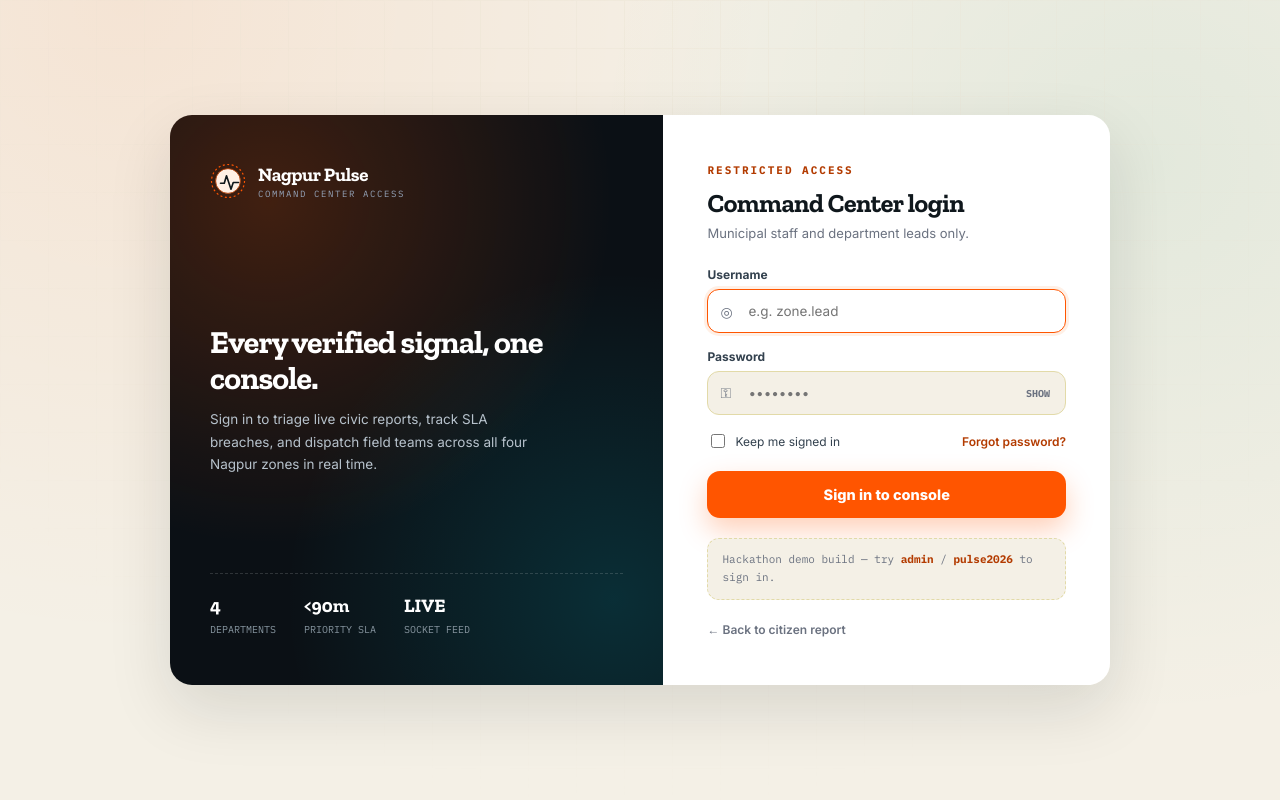
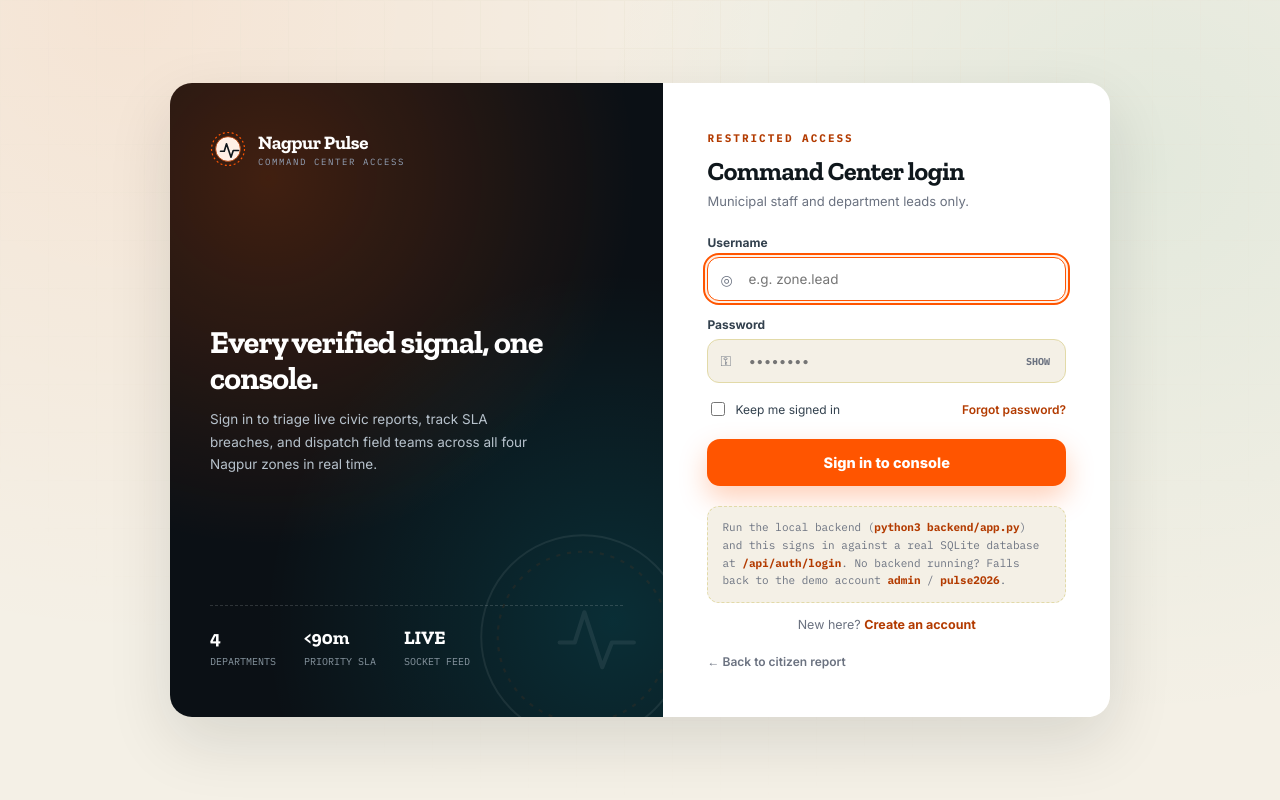
Before and after one commit to Vedantkhandale/Smart_city, a Flask app: page /login in a window 1280 px wide. Run offline with Flask 3, Linux system fonts and the light colour scheme.

Commit message:
updating and updating

```diff
--- a/templates/login.html
+++ b/templates/login.html
@@ -7,6 +7,7 @@
   <link rel="preconnect" href="https://fonts.googleapis.com">
   <link rel="preconnect" href="https://fonts.gstatic.com" crossorigin>
   <link href="https://fonts.googleapis.com/css2?family=Zilla+Slab:wght@500;700;900&family=Inter:wght@400;500;600;700;800&family=IBM+Plex+Mono:wght@400;500;600;700&display=swap" rel="stylesheet">
+  <link rel="stylesheet" href="assets/enhance.css">
   <style>
     :root {
       --paper: #F4F0E6; --paper-raise: #FFFFFF; --ink: #0F171C; --ink-soft: #33414E;
@@ -54,6 +55,9 @@
     .brand-stats { display: flex; gap: 28px; padding-top: 20px; border-top: 1px dashed rgba(255,255,255,0.15); }
     .brand-stats div strong { display: block; font-family: var(--font-display); font-size: 19px; }
     .brand-stats div span { font: 10px var(--font-mono); color: #8896A0; }
+
+    /* Watermark seal, echoing the verification-seal motif from the report page */
+    .brand-panel .seal-watermark { position: absolute; right: -30px; bottom: -30px; width: 220px; height: 220px; opacity: .07; z-index: 0; }
 
     /* Right panel — the actual form */
     .form-panel { background: var(--paper-raise); padding: 48px 44px; display: flex; flex-direction: column; justify-content: center; }
@@ -105,6 +109,8 @@
     .back-link { display: inline-flex; align-items: center; gap: 6px; margin-top: 22px; color: var(--muted); text-decoration: none; font-size: 12px; font-weight: 600; }
     .back-link:hover { color: var(--orange-deep); }
 
+    a:focus-visible, button:focus-visible, input:focus-visible { outline: 2px solid var(--orange); outline-offset: 2px; }
+
     @media (max-width: 820px) {
       .wrap { grid-template-columns: 1fr; }
       .brand-panel { padding: 34px 30px; }
@@ -116,6 +122,11 @@
 <body>
   <div class="wrap">
     <div class="brand-panel">
+      <svg class="seal-watermark" viewBox="0 0 160 160" fill="none">
+        <circle cx="80" cy="80" r="74" fill="none" stroke="#FFFFFF" stroke-width="1.4" />
+        <circle cx="80" cy="80" r="62" fill="none" stroke="#FF5500" stroke-width="1.6" stroke-dasharray="3 5" />
+        <path d="M63 84h11l7-22 13 40 7-18h16" stroke="#FFFFFF" stroke-width="3" fill="none" stroke-linecap="round" stroke-linejoin="round" />
+      </svg>
       <div class="brand-row">
         <svg width="36" height="36" viewBox="0 0 48 48" fill="none">
           <circle cx="24" cy="24" r="22" stroke="#FF5500" stroke-width="1.6" stroke-dasharray="2.6 3.4"/>
@@ -165,11 +176,15 @@
         <button class="submit" type="submit" id="submitBtn"><span id="submitLabel">Sign in to console</span></button>
       </form>
 
-      <div class="demo-note">Hackathon demo build — try <b>admin</b> / <b>pulse2026</b> to sign in.</div>
-      <a class="back-link" href="/">← Back to citizen report</a>
+      <div class="demo-note">Run the local backend (<b>python3 backend/app.py</b>) and this signs in against a real
+        SQLite database at <b>/api/auth/login</b>. No backend running? Falls back to the demo account
+        <b>admin</b> / <b>pulse2026</b>.</div>
+      <div class="switch-line" style="text-align:center;margin-top:14px;font-size:12.5px;color:var(--muted)">New here? <a href="signup.html" style="color:var(--orange-deep);font-weight:700;text-decoration:none">Create an account</a></div>
+      <a class="back-link" href="index.html">← Back to citizen report</a>
     </div>
   </div>
 
+  <script src="assets/effects.js"></script>
   <script>
     const form = document.getElementById('loginForm');
     const username = document.getElementById('username');
@@ -179,6 +194,11 @@
     const formError = document.getElementById('formError');
     const formErrorText = document.getElementById('formErrorText');
     const togglePw = document.getElementById('togglePw');
+
+    // Demo-mode fallback so this page is testable before a real backend
+    // exists. Any deployed /api/auth/login endpoint always takes priority.
+    const DEMO_USER = 'admin';
+    const DEMO_PASS = 'pulse2026';
 
     togglePw.addEventListener('click', () => {
       const isHidden = password.type === 'password';
@@ -199,10 +219,23 @@
       formError.classList.remove('show');
     }
 
+    function completeLogin(name) {
+      sessionStorage.setItem('npAuth', 'true');
+      sessionStorage.setItem('npUser', name);
+      if (document.getElementById('remember').checked) {
+        localStorage.setItem('npRememberUser', name);
+      }
+      submitLabel.textContent = 'Success — redirecting…';
+      if (window.npCelebrate) window.npCelebrate(window.innerWidth / 2, window.innerHeight / 2);
+      setTimeout(() => { window.location.href = 'admin.html'; }, 260);
+    }
+
     form.addEventListener('submit', async (e) => {
       e.preventDefault();
       clearError();
-      if (!username.value.trim() || !password.value) {
+      const user = username.value.trim();
+      const pass = password.value;
+      if (!user || !pass) {
         showError('Enter both a username and password.');
         return;
       }
@@ -212,24 +245,20 @@
         const res = await fetch('/api/auth/login', {
           method: 'POST',
           headers: { 'Content-Type': 'application/json' },
-          body: JSON.stringify({
-            username: username.value.trim(),
-            password: password.value,
-            remember: document.getElementById('remember').checked
-          })
+          body: JSON.stringify({ username: user, password: pass, remember: document.getElementById('remember').checked })
         });
         const data = await res.json().catch(() => ({}));
         if (!res.ok) throw new Error(data.error || 'Invalid username or password.');
-
-        sessionStorage.setItem('npAuth', 'true');
-        sessionStorage.setItem('npUser', data.username || username.value.trim());
-        if (document.getElementById('remember').checked) {
-          localStorage.setItem('npRememberUser', username.value.trim());
+        completeLogin(data.username || user);
+      } catch (err) {
+        // No backend reachable yet (typical when opening this file
+        // directly) — fall back to the documented demo account instead
+        // of dead-ending the flow.
+        if (user === DEMO_USER && pass === DEMO_PASS) {
+          completeLogin(user);
+          return;
         }
-        submitLabel.textContent = 'Success — redirecting…';
-        window.location.href = '/admin_dashboard.html';
-      } catch (err) {
-        showError(err.message || 'Could not sign in. Please try again.');
+        showError(err instanceof TypeError ? 'Invalid username or password.' : (err.message || 'Could not sign in. Please try again.'));
         submitBtn.disabled = false;
         submitLabel.textContent = 'Sign in to console';
       }
```
Also changed, not shown: README.md, nagpur_pulse.db, static/uploads/0769829a0952447ba908cf459190f99d.jpg (deleted), static/uploads/1a77a49c2dd94ce3838b37bc239efde2.jpg (deleted), static/uploads/25db09a735764790b4282b5b452a396e.jpg (deleted), static/uploads/3384ff280db7481f97fc22c641915764.jpg (deleted), static/uploads/473559ab129d46fa802f65a7c35d5204.jpg (added), static/uploads/51b632714b7d42519fdd01b720fd873b.jpg (deleted), static/uploads/89a55529d22448cc91ff5a6491825d44.png (deleted), static/uploads/8a4cdc5bbfbb4bdcafe87356f76973d4.jpg (deleted), static/uploads/8ce547ad4a494f7caef7405b20335269.png (deleted), static/uploads/civic_issue.jpg (deleted), static/uploads/civic_target.jpg (deleted).
